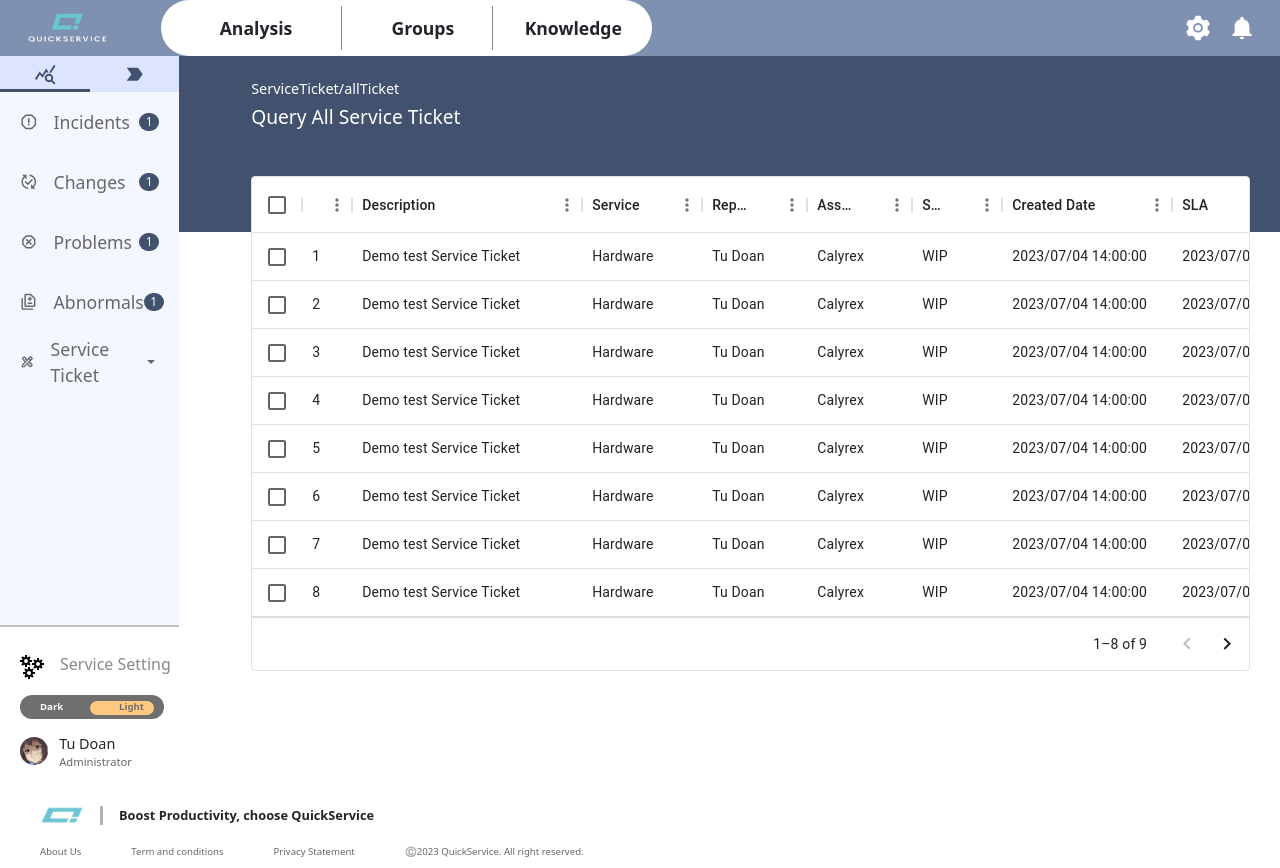
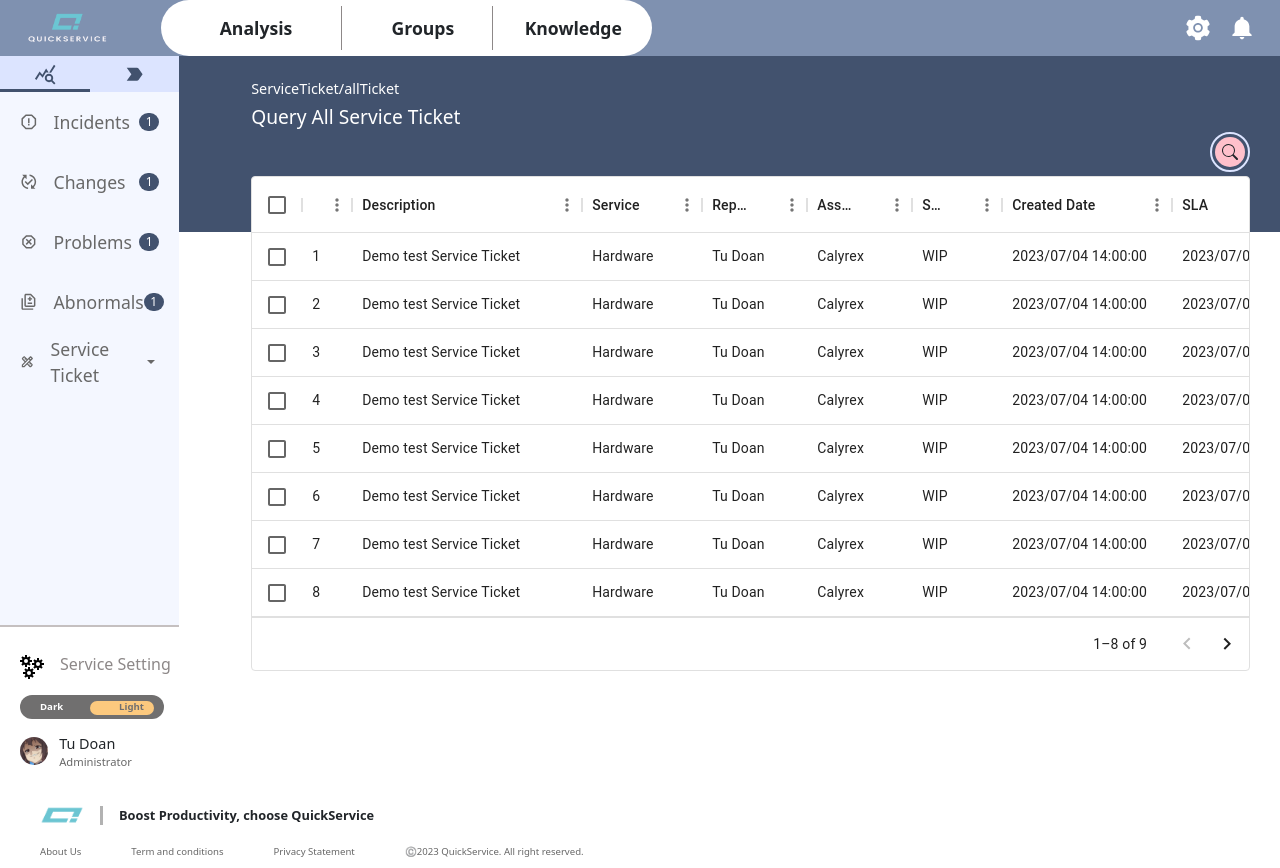
Before and after one commit to iamduscminh/ISMS-Project, a React (Vite) app in the folder ReactApp/isms-app/: page /admin in a window 1280 px wide. Shown: the top 868 px of the page. Built offline with nearby package versions, Linux system fonts and the light colour scheme.

Commit message:
Update Search Box

```diff
--- a/ReactApp/isms-app/src/pages/Admin/ListTicket/ListTicket.module.scss
+++ b/ReactApp/isms-app/src/pages/Admin/ListTicket/ListTicket.module.scss
@@ -0,0 +1,72 @@
+.search-content{
+    background: transparent;
+    width: 20%;
+    position: absolute;
+    top: 0;
+    right: 0;
+    transform: translateY(-110%);
+    border-radius: 50px;
+}
+
+.search-bar{
+    --size: 40px;
+    border: 2px solid #DCE4FF;
+    display: flex;
+    align-items: center;
+    border-radius: 50px;
+    height: var(--size);
+    width: var(--size);
+    padding: 3px;
+    position: relative;
+    transition: width 1000ms cubic-bezier(0.18, 0.89, 0.32, 1.15);
+    overflow: hidden;
+    margin-left: auto;
+    &-input{
+        flex-grow: 1;
+        font-size: 1rem;
+        padding: 0 0.5rem;
+        border: 0;
+        opacity: 0;
+        position: absolute;
+        top: 0;
+        left: 0;
+        line-height: calc(var(--size) - 3px);
+        cursor: pointer;
+        &:focus{
+            outline: 0;
+        }
+    }
+
+    &-submit{
+        font-size: 1rem;
+        cursor: pointer;
+        border: 0;
+        background: transparent;
+        border-radius: 50%;
+        background: pink;
+        height: calc(var(--size) - 10px);
+        width: calc(var(--size) - 10px);
+        display: flex;
+        align-items: center;
+        justify-content: center;
+        margin-left: auto;
+        transition: background 150ms ease-in-out;
+    }
+
+    &:focus-within{
+        width: 100%;
+        .search-bar-input{
+            opacity: 1;
+            cursor: initial;
+            width: calc(100% - var(--size));
+        }
+        .search-bar-submit{
+            background: transparent;
+            color: white;
+            &:focus, &:hover{
+                outline: 0;
+                box-shadow: 0 0 10px rgba(0,0,0,0.25);
+            }
+        }
+    }
+}
--- a/ReactApp/isms-app/src/pages/Admin/ListTicket/index.jsx
+++ b/ReactApp/isms-app/src/pages/Admin/ListTicket/index.jsx
@@ -1,96 +1,200 @@
-import React, { useState } from 'react';
-import styles from './ListTicket.module.scss';
+import React, { useState } from "react";
+import styles from "./ListTicket.module.scss";
 import classNames from "classnames/bind";
-import { DataGrid } from '@mui/x-data-grid';
-import { format } from 'date-fns';
+import { DataGrid } from "@mui/x-data-grid";
+import { format } from "date-fns";
+import { BsSearch } from "react-icons/bs";
 
 const cx = classNames.bind(styles);
 
 const ListTicket = () => {
   const [ticketData, setTicketData] = useState([
-    { id: 1, description: 'Demo test Service Ticket', service: 'Hardware', reporter: 'Tu Doan', assignee: 'Calyrex', status: 'WIP', createdDate: '2023/07/04 14:00:00', sla: '2023/07/04 14:00:00' },
-    { id: 2, description: 'Demo test Service Ticket', service: 'Hardware', reporter: 'Tu Doan', assignee: 'Calyrex', status: 'WIP', createdDate: '2023/07/04 14:00:00', sla: '2023/07/04 14:00:00' },
-    { id: 3, description: 'Demo test Service Ticket', service: 'Hardware', reporter: 'Tu Doan', assignee: 'Calyrex', status: 'WIP', createdDate: '2023/07/04 14:00:00', sla: '2023/07/04 14:00:00' },
-    { id: 4, description: 'Demo test Service Ticket', service: 'Hardware', reporter: 'Tu Doan', assignee: 'Calyrex', status: 'WIP', createdDate: '2023/07/04 14:00:00', sla: '2023/07/04 14:00:00' },
-    { id: 5, description: 'Demo test Service Ticket', service: 'Hardware', reporter: 'Tu Doan', assignee: 'Calyrex', status: 'WIP', createdDate: '2023/07/04 14:00:00', sla: '2023/07/04 14:00:00' },
-    { id: 6, description: 'Demo test Service Ticket', service: 'Hardware', reporter: 'Tu Doan', assignee: 'Calyrex', status: 'WIP', createdDate: '2023/07/04 14:00:00', sla: '2023/07/04 14:00:00' },
-    { id: 7, description: 'Demo test Service Ticket', service: 'Hardware', reporter: 'Tu Doan', assignee: 'Calyrex', status: 'WIP', createdDate: '2023/07/04 14:00:00', sla: '2023/07/04 14:00:00' },
-    { id: 8, description: 'Demo test Service Ticket', service: 'Hardware', reporter: 'Tu Doan', assignee: 'Calyrex', status: 'WIP', createdDate: '2023/07/04 14:00:00', sla: '2023/07/04 14:00:00' },
-    { id: 9, description: 'Demo test Service Ticket', service: 'Hardware', reporter: 'Tu Doan', assignee: 'Calyrex', status: 'WIP', createdDate: '2023/07/04 14:00:00', sla: '2023/07/04 14:00:00' },
+    {
+      id: 1,
+      description: "Demo test Service Ticket",
+      service: "Hardware",
+      reporter: "Tu Doan",
+      assignee: "Calyrex",
+      status: "WIP",
+      createdDate: "2023/07/04 14:00:00",
+      sla: "2023/07/04 14:00:00",
+    },
+    {
+      id: 2,
+      description: "Demo test Service Ticket",
+      service: "Hardware",
+      reporter: "Tu Doan",
+      assignee: "Calyrex",
+      status: "WIP",
+      createdDate: "2023/07/04 14:00:00",
+      sla: "2023/07/04 14:00:00",
+    },
+    {
+      id: 3,
+      description: "Demo test Service Ticket",
+      service: "Hardware",
+      reporter: "Tu Doan",
+      assignee: "Calyrex",
+      status: "WIP",
+      createdDate: "2023/07/04 14:00:00",
+      sla: "2023/07/04 14:00:00",
+    },
+    {
+      id: 4,
+      description: "Demo test Service Ticket",
+      service: "Hardware",
+      reporter: "Tu Doan",
+      assignee: "Calyrex",
+      status: "WIP",
+      createdDate: "2023/07/04 14:00:00",
+      sla: "2023/07/04 14:00:00",
+    },
+    {
+      id: 5,
+      description: "Demo test Service Ticket",
+      service: "Hardware",
+      reporter: "Tu Doan",
+      assignee: "Calyrex",
+      status: "WIP",
+      createdDate: "2023/07/04 14:00:00",
+      sla: "2023/07/04 14:00:00",
+    },
+    {
+      id: 6,
+      description: "Demo test Service Ticket",
+      service: "Hardware",
+      reporter: "Tu Doan",
+      assignee: "Calyrex",
+      status: "WIP",
+      createdDate: "2023/07/04 14:00:00",
+      sla: "2023/07/04 14:00:00",
+    },
+    {
+      id: 7,
+      description: "Demo test Service Ticket",
+      service: "Hardware",
+      reporter: "Tu Doan",
+      assignee: "Calyrex",
+      status: "WIP",
+      createdDate: "2023/07/04 14:00:00",
+      sla: "2023/07/04 14:00:00",
+    },
+    {
+      id: 8,
+      description: "Demo test Service Ticket",
+      service: "Hardware",
+      reporter: "Tu Doan",
+      assignee: "Calyrex",
+      status: "WIP",
+      createdDate: "2023/07/04 14:00:00",
+      sla: "2023/07/04 14:00:00",
+    },
+    {
+      id: 9,
+      description: "Demo test Service Ticket",
+      service: "Hardware",
+      reporter: "Tu Doan",
+      assignee: "Calyrex",
+      status: "WIP",
+      createdDate: "2023/07/04 14:00:00",
+      sla: "2023/07/04 14:00:00",
+    },
   ]);
 
   const columns = [
-    { field: 'id', headerName: 'ID', width: 50, editable: false },
+    { field: "id", headerName: "ID", width: 50, editable: false },
     {
-      field: 'description',
-      headerName: 'Description',
+      field: "description",
+      headerName: "Description",
       width: 230,
       editable: true,
-      description: 'This column described overview of ticket'
+      description: "This column described overview of ticket",
     },
     {
-      field: 'service',
-      headerName: 'Service',
+      field: "service",
+      headerName: "Service",
       width: 120,
       editable: true,
     },
     {
-      field: 'reporter',
-      headerName: 'Reporter',
+      field: "reporter",
+      headerName: "Reporter",
       width: 105,
       renderCell: (params) => (
-        <div style={{ display: 'flex', alignItems: 'center' }}>
+        <div style={{ display: "flex", alignItems: "center" }}>
           <span>{params.value}</span>
         </div>
       ),
     },
     {
-      field: 'assignee',
-      headerName: 'Assignee',
+      field: "assignee",
+      headerName: "Assignee",
       width: 105,
       renderCell: (params) => (
-        <div style={{ display: 'flex', alignItems: 'center' }}>
+        <div style={{ display: "flex", alignItems: "center" }}>
           <span>{params.value}</span>
         </div>
       ),
     },
     {
-      field: 'status',
-      headerName: 'Status',
+      field: "status",
+      headerName: "Status",
       width: 90,
       renderCell: (params) => (
-        <div style={{ display: 'flex', alignItems: 'center' }}>
+        <div style={{ display: "flex", alignItems: "center" }}>
           <span>{params.value}</span>
         </div>
       ),
     },
     {
-      field: 'createdDate',
-      headerName: 'Created Date',
+      field: "createdDate",
+      headerName: "Created Date",
       width: 170,
-      valueFormatter: (params) => format(new Date(params.value), 'yyyy/MM/dd HH:mm:ss'),
+      valueFormatter: (params) =>
+        format(new Date(params.value), "yyyy/MM/dd HH:mm:ss"),
     },
     {
-      field: 'sla',
-      headerName: 'SLA',
+      field: "sla",
+      headerName: "SLA",
       width: 170,
-      valueFormatter: (params) => format(new Date(params.value), 'yyyy/MM/dd HH:mm:ss'),
+      valueFormatter: (params) =>
+        format(new Date(params.value), "yyyy/MM/dd HH:mm:ss"),
     },
   ];
   const headerHeight = "2rem";
 
   return (
     <div>
-      <div className='relative w-full h-[22vh] bg-[#42526E] pt-[1.5rem] pl-[4.5rem]'>
-        <h3 className='text-[0.9rem] text-[#fff] font-medium mb-[0.5rem]'>ServiceTicket/allTicket</h3>
-        <h2 className='text-[1.2rem] text-[#fff] font-medium'>Query All Service Ticket</h2>
+      <div className="relative w-full h-[22vh] bg-[#42526E] pt-[1.5rem] pl-[4.5rem]">
+        <h3 className="text-[0.9rem] text-[#fff] font-medium mb-[0.5rem]">
+          ServiceTicket/allTicket
+        </h3>
+        <h2 className="text-[1.2rem] text-[#fff] font-medium">
+          Query All Service Ticket
+        </h2>
       </div>
       <div>
-        <div className='w-[92%] pl-[4.5rem] relative translate-y-[-56px] z-10'>
-          <div className='w-[100%] '>
+        <div className="w-[92%] pl-[4.5rem] relative translate-y-[-56px] z-10">
+          <div className={cx("search-content")}>
+            <div className={cx("search-bar")}>
+              <input
+                type="text"
+                className={cx("search-bar-input")}
+                placeholder="Enter ticket Id or Description"
+                aria-label="search"
+              />
+              <button
+                className={cx("search-bar-submit")}
+                aria-label="submit search"
+              >
+                <BsSearch />
+              </button>
+            </div>
+          </div>
+          <div className="w-[100%] ">
             <DataGrid
               sx={{
-                backgroundColor: '#FFFFFF'
+                backgroundColor: "#FFFFFF",
               }}
               rows={ticketData}
               columns={columns}
@@ -110,7 +214,7 @@ const ListTicket = () => {
         </div>
       </div>
     </div>
-  )
-}
+  );
+};
 
-export default ListTicket
+export default ListTicket;
```
